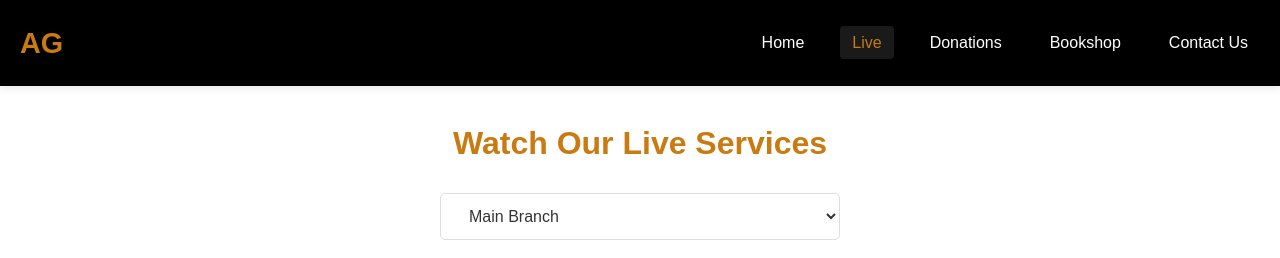
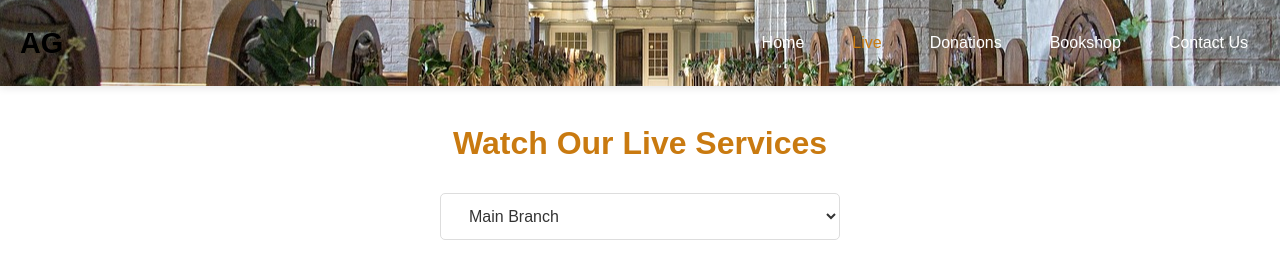
Before and after one commit to Mainboy360/Project-Ag, a plain HTML site: page live.html in a window 1280 px wide. Shown: the top 258 px of the page. Drawn offline with Linux system fonts and the light colour scheme.

Commit message:
Add files via upload

```diff
--- a/live.html
+++ b/live.html
@@ -29,12 +29,16 @@
 
     /* Header */
     .header {
-      background-color: black;
+       background-image: url(church-7583110_1280.jpg);
+      background-size: cover;
+      background-position: center;
+      color: black;
       display: flex;
       flex-direction: column;
       align-items: center;
       box-shadow: 0 2px 8px rgba(0,0,0,0.1);
       position: relative;
+
     }
 
     .navigation {
@@ -49,12 +53,13 @@
     .logo {
       font-size: 1.8rem;
       font-weight: bold;
-      color: #c97a10;
+      color: black;
       z-index: 100;
     }
 
     .nav {
       display: flex;
+
     }
 
     .nav ul {
@@ -96,6 +101,7 @@
       top: 50%;
       transform: translateY(-50%);
       z-index: 100;
+
     }
 
     .menu-toggle span {
@@ -104,6 +110,7 @@
       background: white;
       border-radius: 3px;
       transition: all 0.3s ease;
+      background-color: black;
     }
 
     /* Main Content */
```
Also changed, not shown: donations.html (+3 -2 lines).
